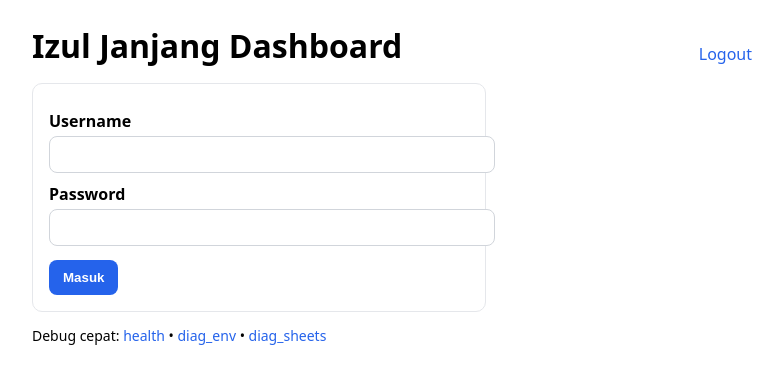
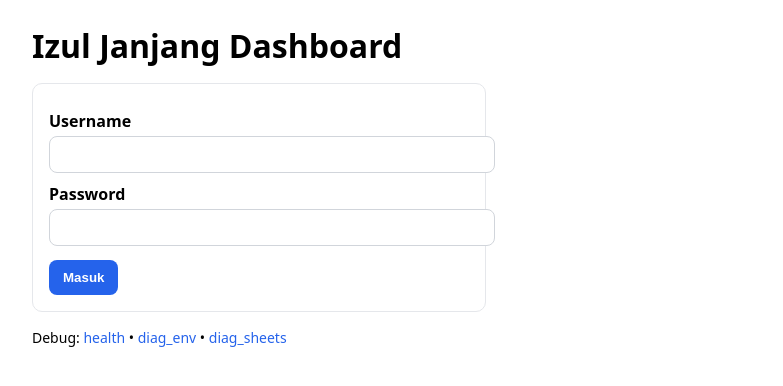
Before and after one commit to lishaaaaa/izul-panen-dashboard, a Flask app: page /login in a window 1280 px wide. Shown: the top 386 px of the page, without its empty margins (248-1031 px from the left). Run offline with Flask 3, Linux system fonts and the light colour scheme.

Commit message:
Update login.html

```diff
--- a/templates/login.html
+++ b/templates/login.html
@@ -8,25 +8,19 @@
     body { font-family: system-ui, Arial, sans-serif; margin: 24px; }
     .wrap { max-width: 720px; margin: 0 auto; }
     h1 { margin: 0 0 16px }
-    .nav { margin: 4px 0 24px; font-size: 14px; }
     .card { border: 1px solid #e5e7eb; border-radius: 10px; padding: 16px; background: #fff; max-width: 420px; }
     label { display:block; margin: 10px 0 4px; font-weight:600; }
     input { width:100%; padding:10px 12px; border:1px solid #d1d5db; border-radius:8px; }
     button { margin-top: 14px; padding:10px 14px; border:0; border-radius: 8px; background:#2563eb; color:#fff; font-weight:600; cursor:pointer; }
     .err { color:#b91c1c; margin: 10px 0; }
-    .row { display:flex; gap:16px; align-items:center; }
-    .spacer { flex:1 }
+    .nav { margin-top: 16px; font-size: 14px; }
     a { color:#2563eb; text-decoration:none }
     a:hover { text-decoration:underline }
   </style>
 </head>
 <body>
   <div class="wrap">
-    <div class="row">
-      <h1>{{ title }}</h1>
-      <div class="spacer"></div>
-      <a href="/logout">Logout</a>
-    </div>
+    <h1>{{ title }}</h1>
 
     {% if error %}
       <div class="err">{{ error }}</div>
@@ -34,6 +28,7 @@
 
     <div class="card">
       <form method="post" action="/login">
+        <input type="hidden" name="next" value="{{ request.args.get('next','') }}">
         <label>Username</label>
         <input name="username" autocomplete="username" required>
 
@@ -45,7 +40,7 @@
     </div>
 
     <div class="nav">
-      <p>Debug cepat: <a href="/health">health</a> • <a href="/diag_env">diag_env</a> • <a href="/diag_sheets">diag_sheets</a></p>
+      Debug: <a href="/health">health</a> • <a href="/diag_env">diag_env</a> • <a href="/diag_sheets">diag_sheets</a>
     </div>
   </div>
 </body>
```
